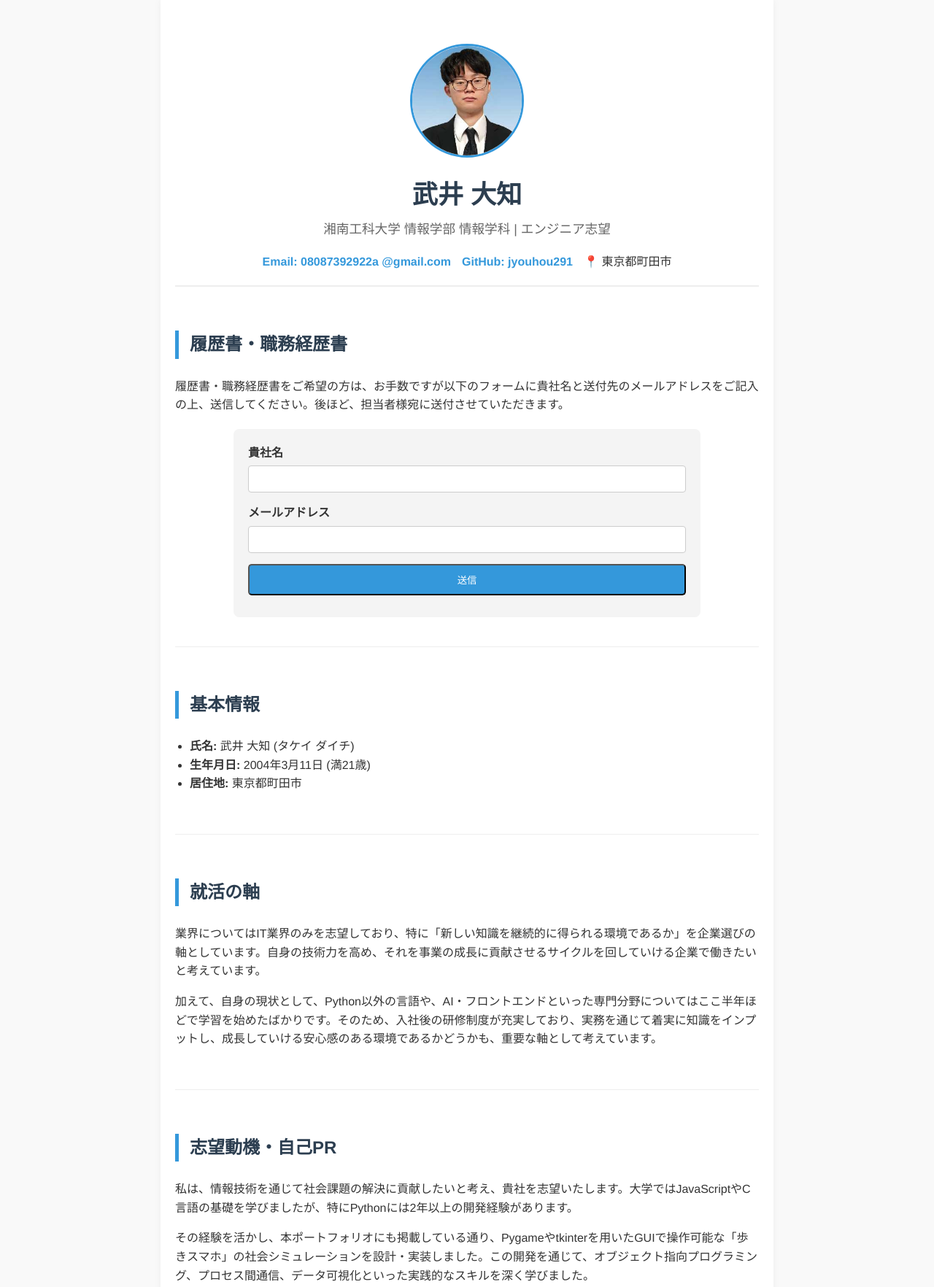
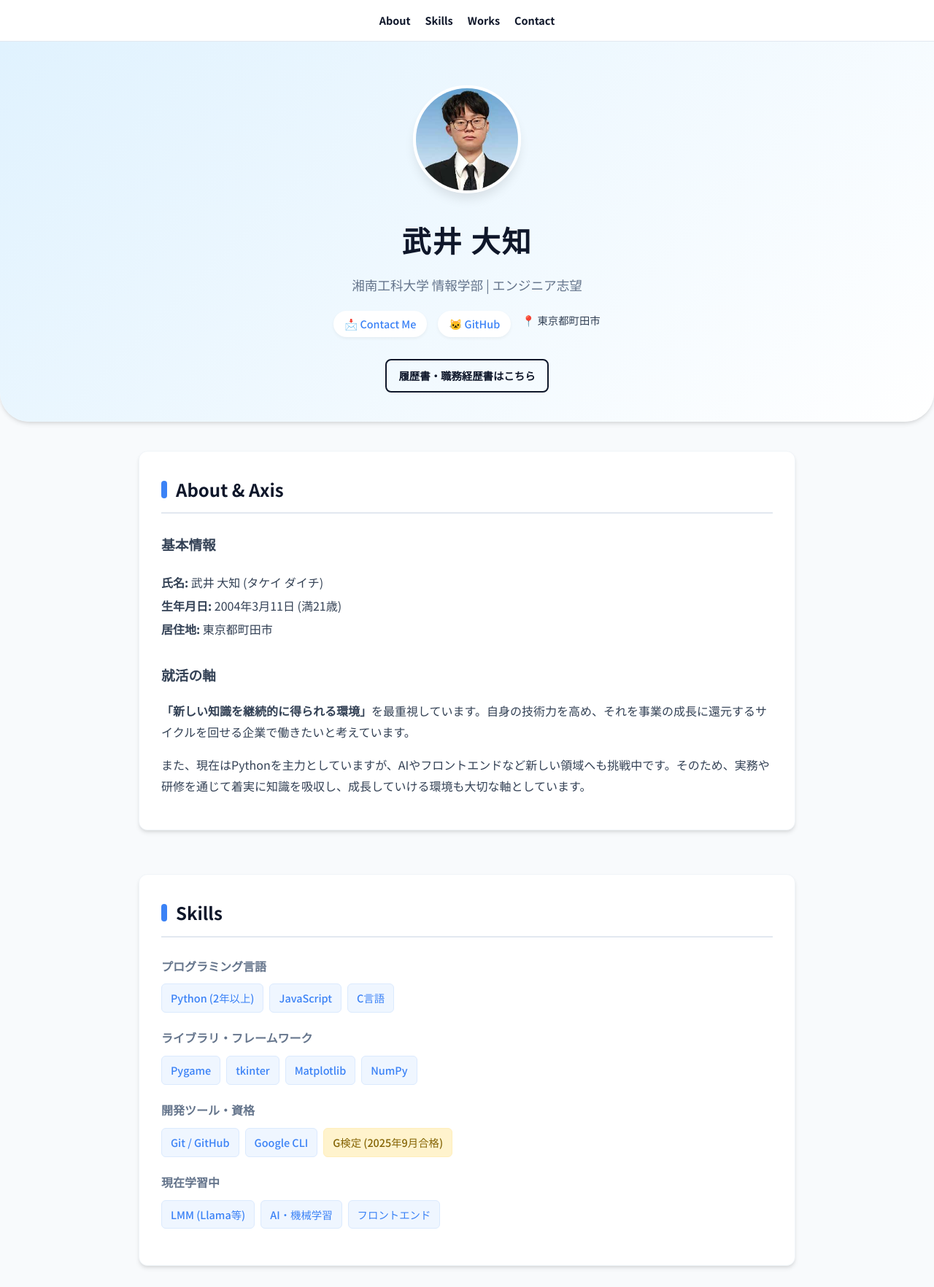
Before and after one commit to jyouhou291/takei-portfolio, a plain HTML site: page index.html in a window 1280 px wide. Shown: the top 1764 px of the page at 73% size. Drawn offline with Linux system fonts and the light colour scheme.

Commit message:
最新のHTMLデザインを適用

```diff
--- a/index.html
+++ b/index.html
@@ -5,313 +5,374 @@
     <meta name="viewport" content="width=device-width, initial-scale=1.0">
     <title>武井 大知 | ポートフォリオ</title>
     <meta name="description" content="武井大知のポートフォリオサイト。湘南工科大学 情報学部。Python開発経験、歩きスマホシミュレーションなど。">
+
+    <link rel="preconnect" href="https://fonts.googleapis.com">
+    <link rel="preconnect" href="https://fonts.gstatic.com" crossorigin>
+    <link href="https://fonts.googleapis.com/css2?family=Noto+Sans+JP:wght@400;500;700&display=swap" rel="stylesheet">
+
     <style>
-        /* シンプルで見やすいデザイン設定 */
+        /* --- 変数設定 --- */
         :root {
-            --primary-color: #2c3e50;
-            --accent-color: #3498db;
-            --bg-color: #f9f9f9;
-            --text-color: #333;
+            --primary-color: #0f172a; /* 濃いネイビー */
+            --accent-color: #3b82f6;  /* 明るいブルー */
+            --bg-color: #f8fafc;      /* 薄いグレー */
+            --card-bg: #ffffff;
+            --text-color: #334155;
+            --border-radius: 12px;
+            --shadow: 0 4px 6px -1px rgba(0, 0, 0, 0.1), 0 2px 4px -1px rgba(0, 0, 0, 0.06);
         }
+
+        /* --- 基本リセット --- */
         body {
-            font-family: "Helvetica Neue", Arial, "Hiragino Kaku Gothic ProN", "Hiragino Sans", Meiryo, sans-serif;
-            line-height: 1.6;
+            font-family: 'Noto Sans JP', sans-serif;
+            line-height: 1.8;
             color: var(--text-color);
             background-color: var(--bg-color);
             margin: 0;
             padding: 0;
-        }
-        .container {
-            max-width: 800px;
-            margin: 0 auto;
-            padding: 20px;
-            background-color: #fff;
-            box-shadow: 0 0 10px rgba(0,0,0,0.05);
+            scroll-behavior: smooth;
         }
 
-        /* ヘッダー周り */
+        a { text-decoration: none; color: inherit; transition: 0.3s; }
+        ul { padding-left: 20px; margin: 0; }
+        h1, h2, h3, p { margin-top: 0; }
+
+        /* --- レイアウト --- */
+        .container {
+            max-width: 900px;
+            margin: 0 auto;
+            padding: 0 20px 60px;
+        }
+
+        /* --- ナビゲーション --- */
+        nav {
+            background: rgba(255, 255, 255, 0.9);
+            backdrop-filter: blur(10px);
+            position: sticky;
+            top: 0;
+            z-index: 100;
+            border-bottom: 1px solid #e2e8f0;
+            padding: 15px 0;
+        }
+        .nav-inner {
+            max-width: 900px;
+            margin: 0 auto;
+            display: flex;
+            justify-content: center;
+            gap: 20px;
+            font-size: 0.9rem;
+            font-weight: bold;
+        }
+        .nav-inner a { color: var(--primary-color); }
+        .nav-inner a:hover { color: var(--accent-color); }
+
+        /* --- ヒーローセクション --- */
         header {
             text-align: center;
-            padding: 40px 0 20px;
-            border-bottom: 2px solid #eee;
+            padding: 60px 20px 40px;
+            background: linear-gradient(135deg, #e0f2fe 0%, #fff 100%);
+            border-radius: 0 0 40px 40px;
+            margin-bottom: 40px;
+            box-shadow: var(--shadow);
         }
         .profile-img {
-            width: 150px;
-            height: 150px;
+            width: 140px;
+            height: 140px;
             border-radius: 50%;
             object-fit: cover;
-            border: 3px solid var(--accent-color);
-            margin-bottom: 15px;
+            border: 4px solid #fff;
+            box-shadow: 0 10px 15px -3px rgba(0, 0, 0, 0.1);
+            margin-bottom: 20px;
         }
         h1 {
-            margin: 0;
             color: var(--primary-color);
-            font-size: 2.2rem;
+            font-size: 2.5rem;
+            margin-bottom: 10px;
+            letter-spacing: 0.05em;
         }
         .subtitle {
             font-size: 1.1rem;
-            color: #666;
-            margin-top: 5px;
+            color: #64748b;
+            margin-bottom: 20px;
         }
         .contact-links {
-            margin-top: 15px;
             display: flex;
             justify-content: center;
             gap: 15px;
             flex-wrap: wrap;
+            font-size: 0.9rem;
         }
         .contact-links a {
             color: var(--accent-color);
-            text-decoration: none;
-            font-weight: bold;
-        }
-        .contact-links a:hover {
-            text-decoration: underline;
+            font-weight: 500;
+            background: #fff;
+            padding: 5px 15px;
+            border-radius: 20px;
+            box-shadow: 0 2px 4px rgba(0,0,0,0.05);
         }
 
-        /* セクション共通 */
+        /* --- セクション共通デザイン --- */
         section {
-            padding: 40px 0;
-            border-bottom: 1px solid #eee;
+            margin-bottom: 60px;
+            scroll-margin-top: 80px; /* スクロール位置調整 */
         }
         h2 {
+            font-size: 1.5rem;
             color: var(--primary-color);
-            border-left: 5px solid var(--accent-color);
-            padding-left: 15px;
+            border-bottom: 2px solid #e2e8f0;
+            padding-bottom: 10px;
             margin-bottom: 25px;
+            display: flex;
+            align-items: center;
         }
-        h3 {
-            margin-top: 30px;
-            color: #444;
-        }
-        h4 {
-            margin-bottom: 5px;
-            color: #555;
+        h2::before {
+            content: '';
+            display: inline-block;
+            width: 8px;
+            height: 24px;
+            background: var(--accent-color);
+            margin-right: 12px;
+            border-radius: 4px;
         }
 
-        /* ボタン */
+        /* --- カードスタイル --- */
+        .card {
+            background: var(--card-bg);
+            border-radius: var(--border-radius);
+            padding: 30px;
+            box-shadow: var(--shadow);
+            border: 1px solid #f1f5f9;
+        }
+
+        /* --- ボタン --- */
         .btn {
             display: inline-block;
-            background-color: var(--accent-color);
+            background-color: var(--primary-color);
             color: #fff;
-            padding: 10px 20px;
-            text-decoration: none;
-            border-radius: 5px;
-            transition: background 0.3s;
-            margin-right: 10px;
-            margin-bottom: 10px;
+            padding: 12px 24px;
+            border-radius: 8px;
+            font-weight: bold;
+            text-align: center;
+            border: none;
+            cursor: pointer;
         }
         .btn:hover {
-            background-color: #2980b9;
+            background-color: var(--accent-color);
+            transform: translateY(-2px);
+            box-shadow: 0 4px 12px rgba(59, 130, 246, 0.3);
         }
         .btn-outline {
-            background-color: transparent;
-            border: 2px solid var(--accent-color);
-            color: var(--accent-color);
+            background: transparent;
+            color: var(--primary-color);
+            border: 2px solid var(--primary-color);
         }
         .btn-outline:hover {
-            background-color: var(--accent-color);
+            background: var(--primary-color);
             color: #fff;
         }
 
-        /* リストとタグ */
-        ul {
-            padding-left: 20px;
-        }
+        /* --- スキルタグ --- */
+        .skill-group { margin-bottom: 20px; }
+        .skill-group h3 { font-size: 1rem; color: #64748b; margin-bottom: 10px; }
+        .tags-container { display: flex; flex-wrap: wrap; gap: 8px; }
         .skill-tag {
-            display: inline-block;
-            background: #eee;
-            padding: 5px 10px;
-            border-radius: 4px;
-            margin: 0 5px 5px 0;
+            background: #eff6ff;
+            color: var(--accent-color);
+            padding: 6px 12px;
+            border-radius: 6px;
             font-size: 0.9rem;
+            font-weight: 500;
+            border: 1px solid #dbeafe;
         }
 
-        /* フォーム */
-        .contact-form {
-            background: #f4f4f4;
-            padding: 20px;
-            border-radius: 8px;
-        }
-        .form-group {
-            margin-bottom: 15px;
-        }
-        label {
-            display: block;
-            margin-bottom: 5px;
-            font-weight: bold;
-        }
+        /* --- フォーム --- */
+        .form-group { margin-bottom: 20px; }
+        label { display: block; margin-bottom: 8px; font-weight: bold; font-size: 0.9rem; }
         input, textarea {
             width: 100%;
-            padding: 10px;
-            border: 1px solid #ccc;
-            border-radius: 4px;
-            box-sizing: border-box; /* パディングを含める */
+            padding: 12px;
+            border: 2px solid #e2e8f0;
+            border-radius: 8px;
+            font-size: 1rem;
+            box-sizing: border-box;
+            transition: 0.3s;
+        }
+        input:focus, textarea:focus {
+            border-color: var(--accent-color);
+            outline: none;
         }
 
-        /* レスポンシブ対応 */
+        /* --- フッター --- */
+        footer {
+            text-align: center;
+            color: #94a3b8;
+            font-size: 0.8rem;
+            padding-top: 20px;
+            border-top: 1px solid #e2e8f0;
+        }
+
+        /* --- レスポンシブ --- */
         @media (max-width: 600px) {
-            .container {
-                padding: 15px;
-            }
             h1 { font-size: 1.8rem; }
+            .nav-inner { font-size: 0.8rem; gap: 10px; }
+            .card { padding: 20px; }
         }
     </style>
 </head>
 <body>
 
-<div class="container">
+<nav>
+    <div class="nav-inner">
+        <a href="#about">About</a>
+        <a href="#skills">Skills</a>
+        <a href="#works">Works</a>
+        <a href="#contact">Contact</a>
+    </div>
+</nav>
+
 <header>
+    <div class="container" style="padding-bottom: 0;">
         <img src="images/profile.png" alt="武井 大知" class="profile-img" onerror="this.style.display='none'">
         <h1>武井 大知</h1>
-        <p class="subtitle">湘南工科大学 情報学部 情報学科 | エンジニア志望</p>
+        <p class="subtitle">湘南工科大学 情報学部 | エンジニア志望</p>
 
         <div class="contact-links">
-            <a href="mailto:08087392922a @gmail.com">Email: 08087392922a @gmail.com</a>
-            <a href="https://github.com/jyouhou291" target="_blank">GitHub: jyouhou291</a>
+            <a href="#contact">📩 Contact Me</a>
+            <a href="https://github.com/jyouhou291" target="_blank">🐱 GitHub</a>
             <span>📍 東京都町田市</span>
+        </div>
+
+        <div style="margin-top: 30px;">
+            <a href="#downloads" class="btn btn-outline" style="font-size: 0.9rem; padding: 8px 16px;">履歴書・職務経歴書はこちら</a>
+        </div>
     </div>
 </header>
 
-    <section id="downloads">
-        <h2>履歴書・職務経歴書</h2>
-        <p>履歴書・職務経歴書をご希望の方は、お手数ですが以下のフォームに貴社名と送付先のメールアドレスをご記入の上、送信してください。後ほど、担当者様宛に送付させていただきます。</p>
-        <div class="contact-form" style="max-width: 600px; margin: 20px auto 0;">
-            <form action="https://formspree.io/f/mldplqwn" method="POST">
-                <div class="form-group">
-                    <label for="company_name">貴社名</label>
-                    <input type="text" id="company_name" name="会社名" required>
-                </div>
-                <div class="form-group">
-                    <label for="email">メールアドレス</label>
-                    <input type="email" id="email" name="送付先メールアドレス" required>
-                </div>
-                <input type="hidden" name="_subject" value="ポートフォリオからの履歴書リクエスト">
-                <button type="submit" class="btn" style="width: 100%;">送信</button>
-            </form>
-        </div>
-    </section>
+<div class="container">
 
-    <section id="about">
-        <h2>基本情報</h2>
-        <ul>
+    <section id="about" class="card">
+        <h2>About & Axis</h2>
+
+        <div style="margin-bottom: 30px;">
+            <h3>基本情報</h3>
+            <ul style="list-style: none; padding: 0; line-height: 2;">
                 <li><strong>氏名:</strong> 武井 大知 (タケイ ダイチ)</li>
                 <li><strong>生年月日:</strong> 2004年3月11日 (満21歳)</li>
                 <li><strong>居住地:</strong> 東京都町田市</li>
             </ul>
-    </section>
+        </div>
 
-    <section id="axis">
-        <h2>就活の軸</h2>
+        <h3>就活の軸</h3>
         <p>
-            業界についてはIT業界のみを志望しており、特に「新しい知識を継続的に得られる環境であるか」を企業選びの軸としています。自身の技術力を高め、それを事業の成長に貢献させるサイクルを回していける企業で働きたいと考えています。
+            <strong>「新しい知識を継続的に得られる環境」</strong>を最重視しています。自身の技術力を高め、それを事業の成長に還元するサイクルを回せる企業で働きたいと考えています。
         </p>
         <p>
-            加えて、自身の現状として、Python以外の言語や、AI・フロントエンドといった専門分野についてはここ半年ほどで学習を始めたばかりです。そのため、入社後の研修制度が充実しており、実務を通じて着実に知識をインプットし、成長していける安心感のある環境であるかどうかも、重要な軸として考えています。
+            また、現在はPythonを主力としていますが、AIやフロントエンドなど新しい領域へも挑戦中です。そのため、実務や研修を通じて着実に知識を吸収し、成長していける環境も大切な軸としています。
         </p>
     </section>
 
-    <section id="motivation">
-        <h2>志望動機・自己PR</h2>
-        <p>
-            私は、情報技術を通じて社会課題の解決に貢献したいと考え、貴社を志望いたします。大学ではJavaScriptやC言語の基礎を学びましたが、特にPythonには2年以上の開発経験があります。
-        </p>
-        <p>
-            その経験を活かし、本ポートフォリオにも掲載している通り、Pygameやtkinterを用いたGUIで操作可能な「歩きスマホ」の社会シミュレーションを設計・実装しました。この開発を通じて、オブジェクト指向プログラミング、プロセス間通信、データ可視化といった実践的なスキルを深く学びました。
-        </p>
-    </section>
+    <section id="skills" class="card">
+        <h2>Skills</h2>
 
-    <section id="education">
-        <h2>学歴</h2>
-        <ul>
-            <li><strong>2023年4月 – 2027年3月 (卒業見込み):</strong><br>湘南工科大学 情報学部 情報学科</li>
-            <li><strong>2019年4月 – 2022年3月:</strong><br>世田谷学園高等学校</li>
-        </ul>
-    </section>
-
-    <section id="certifications">
-        <h2>免許・資格</h2>
-        <ul>
-            <li><strong>JDLA Deep Learning For GENERAL（G検定）:</strong> 2025年9月 合格</li>
-        </ul>
-    </section>
-
-    <section id="skills">
-        <h2>保有スキル</h2>
-
+        <div class="skill-group">
             <h3>プログラミング言語</h3>
-        <div>
+            <div class="tags-container">
                 <span class="skill-tag">Python (2年以上)</span>
                 <span class="skill-tag">JavaScript</span>
                 <span class="skill-tag">C言語</span>
             </div>
+        </div>
 
+        <div class="skill-group">
             <h3>ライブラリ・フレームワーク</h3>
-        <div>
+            <div class="tags-container">
                 <span class="skill-tag">Pygame</span>
                 <span class="skill-tag">tkinter</span>
                 <span class="skill-tag">Matplotlib</span>
                 <span class="skill-tag">NumPy</span>
             </div>
+        </div>
 
-        <h3>開発ツール・その他</h3>
-        <div>
+        <div class="skill-group">
+            <h3>開発ツール・資格</h3>
+            <div class="tags-container">
                 <span class="skill-tag">Git / GitHub</span>
                 <span class="skill-tag">Google CLI</span>
+                <span class="skill-tag" style="background:#fff3cd; color:#856404; border-color:#ffeeba;">G検定 (2025年9月合格)</span>
+            </div>
         </div>
 
-        <h3>現在学習中の技術</h3>
-        <div>
+        <div class="skill-group">
+            <h3>現在学習中</h3>
+            <div class="tags-container">
                 <span class="skill-tag">LMM (Llama等)</span>
                 <span class="skill-tag">AI・機械学習</span>
-            <span class="skill-tag">フロントエンド開発</span>
+                <span class="skill-tag">フロントエンド</span>
+            </div>
         </div>
     </section>
 
-    <section id="works">
-        <h2>制作実績</h2>
+    <section id="works" class="card">
+        <h2>Works</h2>
         <h3>歩きスマホのシミュレーション</h3>
-        <p>Python | Pygame | tkinter | matplotlib</p>
+        <p style="color: #64748b; font-size: 0.9rem;">Python | Pygame | tkinter | Matplotlib</p>
 
+        <div style="background: #f1f5f9; padding: 20px; border-radius: 8px; margin-top: 15px;">
             <h4>概要</h4>
             <p>
-            「歩きスマホ」が歩行者の行動に与える影響を可視化し、危険性を分析するシミュレーターです。GUIでパラメータ（歩きスマホ率など）を変更でき、リアルタイムでグラフ分析が可能です。
+                「歩きスマホ」が歩行者の行動に与える影響を可視化し、危険性を分析するシミュレーターです。GUIでパラメータを変更でき、リアルタイムでグラフ分析が可能です。
             </p>
 
-        <h4>工夫した点</h4>
-        <ul>
-            <li><strong>GUIの安定化:</strong> `pygame-gui`から標準ライブラリの`tkinter`へ移行し、日本語表示と操作の安定性を確保。</li>
-            <li><strong>プロセス間連携:</strong> JSONファイルを介したシンプルな通信設計により、シミュレーションとグラフ描画の非同期連携を実現。</li>
-            <li><strong>正確な衝突計測:</strong> 重複カウントを防ぐロジックを導入し、データ計測の信頼性を向上。</li>
+            <h4>技術的な工夫</h4>
+            <ul style="font-size: 0.95rem;">
+                <li><strong>GUI安定化:</strong> `tkinter`の採用により日本語表示と操作の安定性を確保。</li>
+                <li><strong>非同期連携:</strong> JSONファイルを介した通信設計で、シミュレーションとグラフ描画をスムーズに連携。</li>
+                <li><strong>衝突計測ロジック:</strong> 重複カウントを防ぐ独自ロジックの実装。</li>
             </ul>
 
-        <h4>現在の課題</h4>
-        <p>
-            通常歩行者の回避アルゴリズムの改善（デッドロックの解消）に取り組んでいます。
-        </p>
-
             <div style="margin-top: 20px;">
-            <a href="https://github.com/jyouhou291/pygame_simu" class="btn" target="_blank">GitHubリポジトリを見る</a>
-            <span style="color:#666; font-size:0.9rem;">※デモ動画は準備中です</span>
+                <a href="https://github.com/jyouhou291/pygame_simu" class="btn" target="_blank" style="font-size: 0.9rem;">
+                    GitHubを見る
+                </a>
+            </div>
         </div>
     </section>
 
-    <section id="contact">
-        <h2>お問い合わせ</h2>
+    <section id="downloads" class="card" style="border-left: 5px solid var(--accent-color);">
+        <h2>履歴書・職務経歴書のリクエスト</h2>
         <p>
-            ご質問やご連絡は、以下のボタンからメールにてお願いいたします。
+            履歴書等のPDF送付をご希望の企業様は、以下のフォームよりご依頼ください。担当者様宛にメールにて送付させていただきます。
         </p>
-        <div style="text-align: center; margin-top: 20px;">
-            <a href="mailto:08087392922a @gmail.com?subject=ポートフォリオ経由のお問い合わせ&body=お名前：%0D%0Aご用件：" class="btn">
-                メールを送る
+        <div class="contact-form" style="margin-top: 20px;">
+            <form action="https://formspree.io/f/mldplqwn" method="POST">
+                <div class="form-group">
+                    <label for="company_name">貴社名 <span style="color:red">*</span></label>
+                    <input type="text" id="company_name" name="会社名" required placeholder="例）株式会社〇〇">
+                </div>
+                <div class="form-group">
+                    <label for="email">送付先メールアドレス <span style="color:red">*</span></label>
+                    <input type="email" id="email" name="送付先メールアドレス" required placeholder="example @company.com">
+                </div>
+                <input type="hidden" name="_subject" value="ポートフォリオからの履歴書リクエスト">
+                <button type="submit" class="btn" style="width: 100%;">リクエストを送信</button>
+            </form>
+        </div>
+    </section>
+
+    <section id="contact" style="text-align: center; margin-bottom: 40px;">
+        <h2>Contact</h2>
+        <p>ご質問や面談のご依頼はお気軽にどうぞ。</p>
+        <div style="margin-top: 20px;">
+            <a href="mailto:08087392922a @gmail.com" class="btn btn-outline">
+                📧 メールアプリを起動
             </a>
         </div>
-
     </section>
 
-    <footer style="text-align: center; padding: 20px; color: #888; font-size: 0.8rem;">
+    <footer>
         &copy; 2025 Daichi Takei. All Rights Reserved.
     </footer>
+
 </div>
 
 </body>
```
Lines whose indentation alone changed are shown as unchanged.
